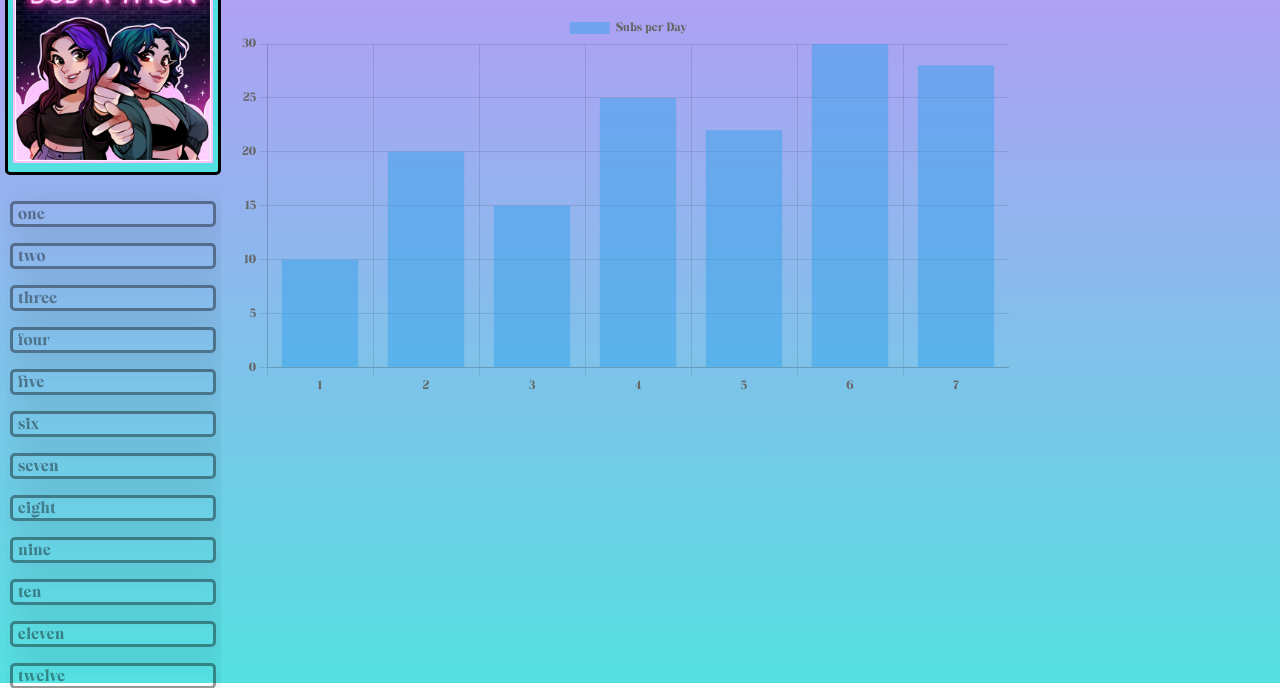
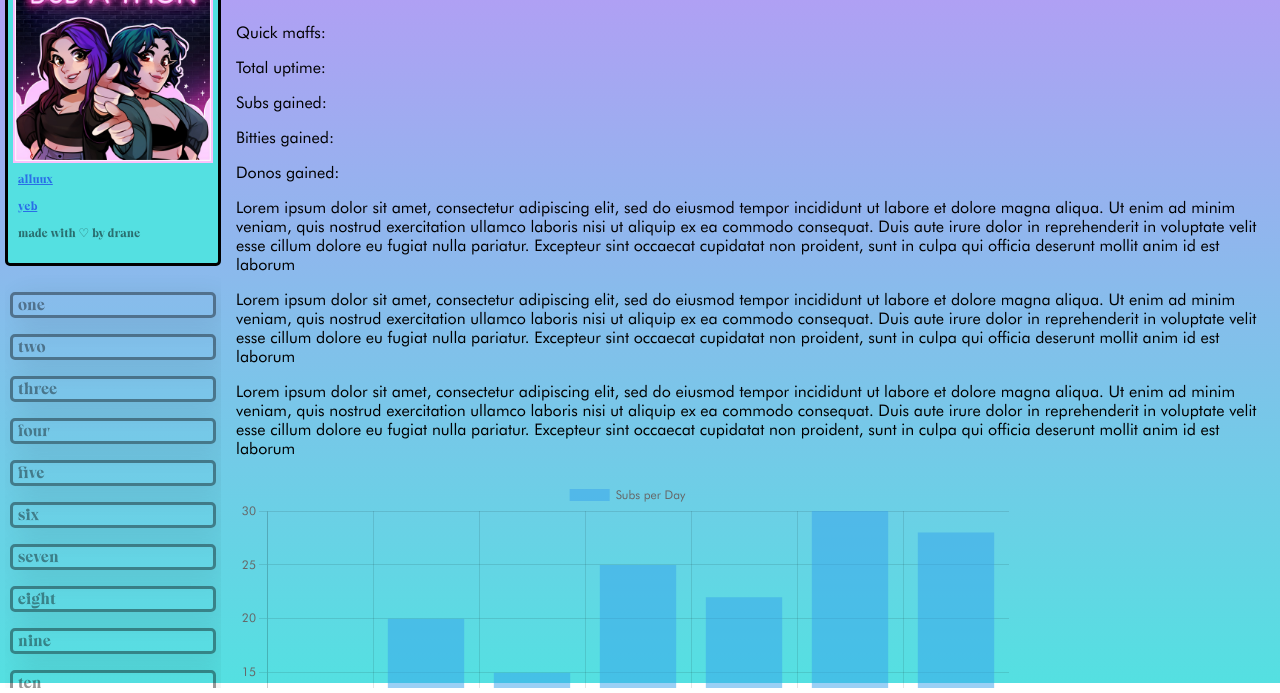
Before and after one commit to dranelol/dubathon, a website built with Parcel: page src/index.html in a window 1280 px wide. Shown: the part 117-810 px from the top of the page. Built offline with nearby package versions, Linux system fonts and the light colour scheme.

Commit message:
adding new font

```diff
--- a/package.json
+++ b/package.json
@@ -4,11 +4,14 @@
   "description": "",
   "scripts": {
     "dev": "parcel src/index.html",
-    "build": "parcel build src/index.html --public-url ./"
+    "build": "parcel build src/index.html --public-url ./",
+    "deploy": "gh-pages -d dist"
   },
   "author": "",
   "license": "ISC",
+  "homepage": "https://dranelol.github.io/dubathon",
   "devDependencies": {
+    "gh-pages": "^4.0.0",
     "parcel": "^2.6.2"
   },
   "dependencies": {
--- a/src/charts.js
+++ b/src/charts.js
@@ -1,6 +1,6 @@
 import { Chart } from 'chart.js/auto'
 
-Chart.defaults.font.family = "dubathon";
+Chart.defaults.font.family = "futura";
 
 const data = [
   { day: 1, count: 10 },
--- a/src/index.html
+++ b/src/index.html
@@ -11,6 +11,11 @@
     <div id="left" class="column">
       <div class="top-left">
         <img src="/content/FiNHFPiUYAEco_7.jpg" style="max-width:200px;width:100%">
+        <footer class="footer">
+          <a href="https://www.twitch.tv/alluux">alluux</a></p>
+          <a href="https://www.twitch.tv/yungelderberry">yeb</a></p>
+          <p>made with ♡ by drane</p>
+        </footer>
       </div>
       <div class="bottom">
         <p class="sidebar-item" onclick="activateChart(0)">one</p>
@@ -42,17 +47,24 @@
           </div>
         </div>
         <div class="bottom">
+          <div class="info-container">
+            <p> Quick maffs:</p>
+            <p> Total uptime:</p>
+            <p> Subs gained:</p>
+            <p> Bitties gained:</p>
+            <p> Donos gained:</p>
+            <p>Lorem ipsum dolor sit amet, consectetur adipiscing elit, sed do eiusmod tempor incididunt ut labore et dolore magna aliqua. Ut enim ad minim veniam, quis nostrud exercitation ullamco laboris nisi ut aliquip ex ea commodo consequat. Duis aute irure dolor in reprehenderit in voluptate velit esse cillum dolore eu fugiat nulla pariatur. Excepteur sint occaecat cupidatat non proident, sunt in culpa qui officia deserunt mollit anim id est laborum</p>
+            <p>Lorem ipsum dolor sit amet, consectetur adipiscing elit, sed do eiusmod tempor incididunt ut labore et dolore magna aliqua. Ut enim ad minim veniam, quis nostrud exercitation ullamco laboris nisi ut aliquip ex ea commodo consequat. Duis aute irure dolor in reprehenderit in voluptate velit esse cillum dolore eu fugiat nulla pariatur. Excepteur sint occaecat cupidatat non proident, sunt in culpa qui officia deserunt mollit anim id est laborum</p>
+            <p>Lorem ipsum dolor sit amet, consectetur adipiscing elit, sed do eiusmod tempor incididunt ut labore et dolore magna aliqua. Ut enim ad minim veniam, quis nostrud exercitation ullamco laboris nisi ut aliquip ex ea commodo consequat. Duis aute irure dolor in reprehenderit in voluptate velit esse cillum dolore eu fugiat nulla pariatur. Excepteur sint occaecat cupidatat non proident, sunt in culpa qui officia deserunt mollit anim id est laborum</p>
+
+
+          </div>
           <div class="chart-container">
             <canvas id="charts"></canvas>
           </div>
 
         </div>
     </div>
-    <footer class="footer">
-      <a href="https://www.twitch.tv/alluux">alluux</a></p>
-      <a href="https://www.twitch.tv/yungelderberry">yeb</a></p>
-      <p>made with ♡ by drane</p>
-    </footer>
 
   </body>
 
--- a/src/styles.css
+++ b/src/styles.css
@@ -2,6 +2,11 @@
 @font-face {
     font-family: dubathon;
     src: url(../content/CallgestRegular.ttf);
+}
+
+@font-face {
+    font-family: futura;
+    src: url(../content/FuturaBook.ttf);
 }
 
 html {
@@ -132,3 +137,8 @@ ul {
     transform: scale(0.95);
     box-shadow: 3px 2px 22px 1px rgba(0, 0, 0, 0.24);
 }
+
+.info-container {
+    font-family: futura, sans-serif;
+    font-size: 16px;
+}
```
Also changed, not shown: content/FuturaBook.ttf (added), 1 other file.
